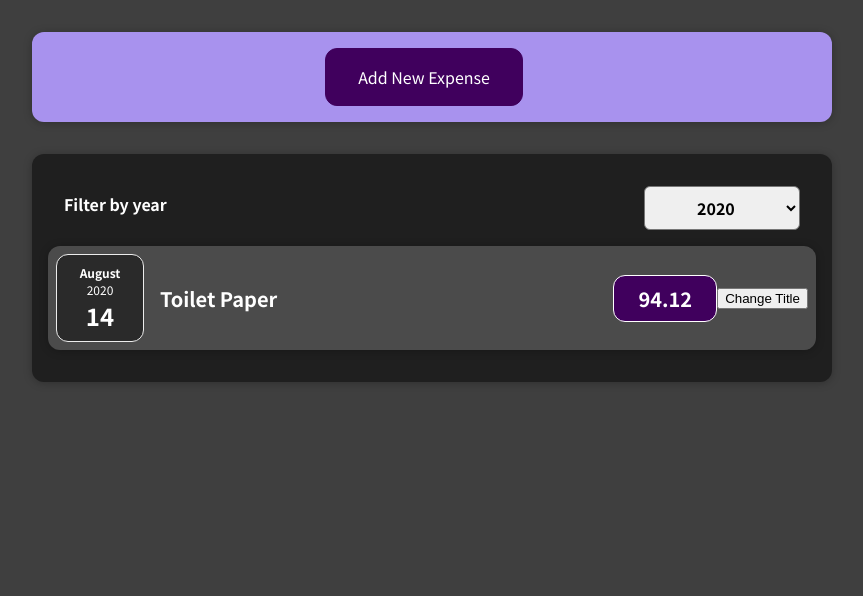
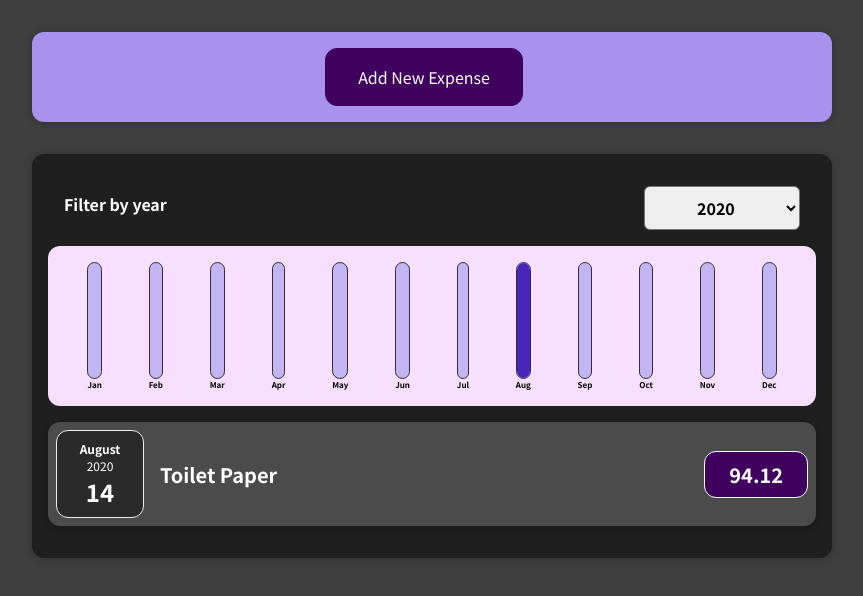
Before and after one commit to onlyoon/React-training, a React (Create React App) app: page / in a window 1280 px wide. Shown: the top 596 px of the page, without its empty margins (208-1071 px from the left). Built offline with nearby package versions, Linux system fonts and the light colour scheme.

Commit message:
FINISHED!!

```diff
--- /dev/null
+++ b/src/components/Chart/Chart.css
@@ -0,0 +1,9 @@
+.chart {
+  padding: 1rem;
+  border-radius: 12px;
+  background-color: #f8dfff;
+  text-align: center;
+  display: flex;
+  justify-content: space-around;
+  height: 10rem;
+}
--- /dev/null
+++ b/src/components/Chart/Chart.js
@@ -0,0 +1,24 @@
+import React from "react";
+
+import ChartBar from "./ChartBar";
+import "./Chart.css";
+
+const Chart = (props) => {
+  const dataPointValues = props.dataPoints.map((dataPoint) => dataPoint.value);
+  const totalMaximum = Math.max(...dataPointValues);
+
+  return (
+    <div className="chart">
+      {props.dataPoints.map((dataPoint) => (
+        <ChartBar
+          key={dataPoint.label}
+          value={dataPoint.value}
+          maxValue={totalMaximum}
+          label={dataPoint.label}
+        />
+      ))}
+    </div>
+  );
+};
+
+export default Chart;
--- /dev/null
+++ b/src/components/Chart/ChartBar.css
@@ -0,0 +1,30 @@
+.chart-bar {
+  height: 100%;
+  display: flex;
+  flex-direction: column;
+  align-items: center;
+}
+
+.chart-bar__inner {
+  height: 100%;
+  width: 100%;
+  border: 1px solid #313131;
+  border-radius: 12px;
+  background-color: #c3b4f3;
+  overflow: hidden;
+  display: flex;
+  flex-direction: column;
+  justify-content: flex-end;
+}
+
+.chart-bar__fill {
+  background-color: #4826b9;
+  width: 100%;
+  transition: all 0.3s ease-out;
+}
+
+.chart-bar__label {
+  font-weight: bold;
+  font-size: 0.5rem;
+  text-align: center;
+}
--- /dev/null
+++ b/src/components/Chart/ChartBar.js
@@ -0,0 +1,25 @@
+import React from "react";
+
+import "./ChartBar.css";
+
+const ChartBar = (props) => {
+  let barFillHeight = "0%";
+
+  if (props.maxValue > 0) {
+    barFillHeight = Math.round((props.value / props.maxValue) * 100) + "%";
+  }
+
+  return (
+    <div className="chart-bar">
+      <div className="chart-bar__inner">
+        <div
+          className="chart-bar__fill"
+          style={{ height: barFillHeight }}
+        ></div>
+      </div>
+      <div className="chart-bar__label">{props.label}</div>
+    </div>
+  );
+};
+
+export default ChartBar;
--- a/src/components/Expenses/ExpenseItem.js
+++ b/src/components/Expenses/ExpenseItem.js
@@ -5,11 +5,6 @@
 
 const ExpenseItem = (props) => {
   const [title, setTitle] = useState(props.title);
-
-  const clickHandler = () => {
-    setTitle("Updated");
-    console.log(title);
-  };
 
   return (
     <li>
@@ -19,7 +14,6 @@
           <h2>{title}</h2>
           <div className="expense-item__price">{props.amount}</div>
         </div>
-        <button onClick={clickHandler}>Change Title</button>
       </Card>
     </li>
   );
--- a/src/components/Expenses/Expenses.js
+++ b/src/components/Expenses/Expenses.js
@@ -1,7 +1,9 @@
 import React, { useState } from "react";
-import ExpensesList from "./ExpensesList";
+
 import Card from "../UI/Card";
 import ExpensesFilter from "./ExpensesFilter";
+import ExpensesList from "./ExpensesList";
+import ExpensesChart from "./ExpensesChart";
 import "./Expenses.css";
 
 const Expenses = (props) => {
@@ -9,7 +11,6 @@
 
   const filterChangeHandler = (selectedYear) => {
     setFilteredYear(selectedYear);
-    return;
   };
 
   const filteredExpenses = props.items.filter((expense) => {
@@ -23,6 +24,7 @@
           selected={filteredYear}
           onChangeFilter={filterChangeHandler}
         />
+        <ExpensesChart expenses={filteredExpenses} />
         <ExpensesList items={filteredExpenses} />
       </Card>
     </div>
--- /dev/null
+++ b/src/components/Expenses/ExpensesChart.js
@@ -0,0 +1,27 @@
+import Chart from "../Chart/Chart";
+
+const ExpensesChart = (props) => {
+  const chartDataPoints = [
+    { label: "Jan", value: 0 },
+    { label: "Feb", value: 0 },
+    { label: "Mar", value: 0 },
+    { label: "Apr", value: 0 },
+    { label: "May", value: 0 },
+    { label: "Jun", value: 0 },
+    { label: "Jul", value: 0 },
+    { label: "Aug", value: 0 },
+    { label: "Sep", value: 0 },
+    { label: "Oct", value: 0 },
+    { label: "Nov", value: 0 },
+    { label: "Dec", value: 0 }
+  ];
+
+  for (const expense of props.expenses) {
+    const expenseMonth = expense.date.getMonth();
+    chartDataPoints[expenseMonth].value += expense.amount;
+  }
+
+  return <Chart dataPoints={chartDataPoints} />;
+};
+
+export default ExpensesChart;
--- a/src/components/NewExpense/ExpenseForm.js
+++ b/src/components/NewExpense/ExpenseForm.js
@@ -27,7 +27,7 @@
     event.preventDefault();
     const expenseData = {
       title: enteredTitle,
-      amount: enteredAmount,
+      amount: +enteredAmount,
       date: new Date(enteredDate)
     };
 
```
